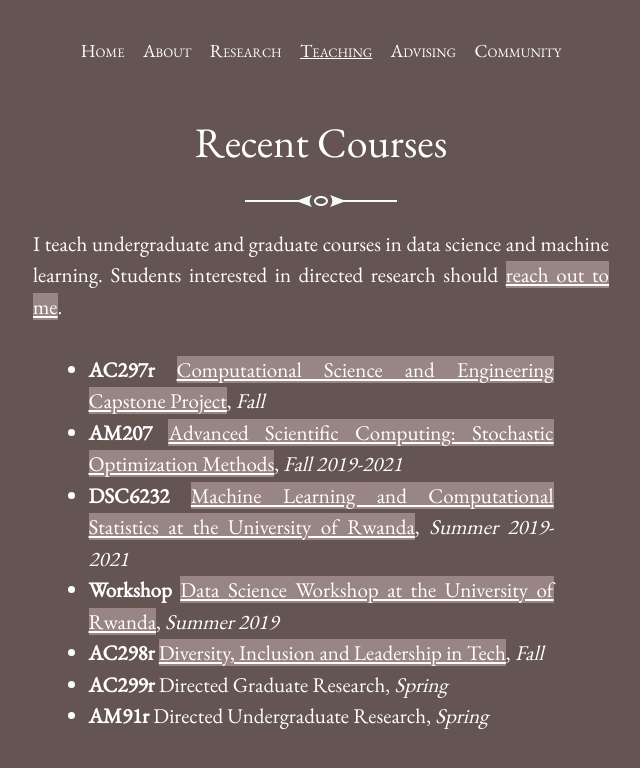
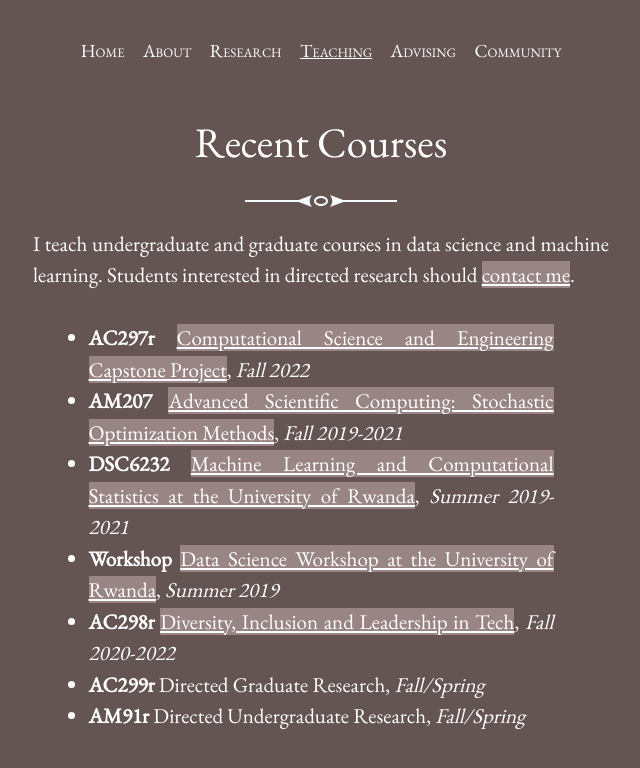
Before and after one commit to onefishy/onefishy.github.io, a Jekyll site: the page built from teaching.md, in a window 1280 px wide. Shown: the top 768 px of the page, without its empty margins (319-959 px from the left). Built offline with Jekyll 4.4.1, drawn with Linux system fonts in a browser that asks for light colours.

Commit message:
Update teaching.md

```diff
--- a/teaching.md
+++ b/teaching.md
@@ -3,12 +3,12 @@ layout: post
 title: Recent Courses
 ---
 
-I teach undergraduate and graduate courses in data science and machine learning. Students interested in directed research should [reach out to me](/advising.html).
+I teach undergraduate and graduate courses in data science and machine learning. Students interested in directed research should [contact me](/advising.html).
 
-* **AC297r** [Computational Science and Engineering Capstone Project](https://www.capstone.iacs.seas.harvard.edu), *Fall*<br>
-* **AM207** [Advanced Scientific Computing: Stochastic Optimization Methods](https://onefishy.github.io/am207/), *Fall 2019-2021*<br>
-* **DSC6232** [Machine Learning and Computational Statistics at the University of Rwanda](https://onefishy.github.io/Rwanda-Data-Science/), *Summer 2019-2021*<br>
-* **Workshop** [Data Science Workshop at the University of Rwanda](https://github.com/onefishy/rwanda_workshop), *Summer 2019*<br>
-* **AC298r** [Diversity, Inclusion and Leadership in Tech](https://onefishy.github.io/DIL_in_tech/), *Fall*<br>
-* **AC299r** Directed Graduate Research, *Spring*<br>
-* **AM91r** Directed Undergraduate Research, *Spring*
+* **AC297r** [Computational Science and Engineering Capstone Project](https://www.capstone.iacs.seas.harvard.edu), *Fall 2022*
+* **AM207** [Advanced Scientific Computing: Stochastic Optimization Methods](https://onefishy.github.io/am207/), *Fall 2019-2021*
+* **DSC6232** [Machine Learning and Computational Statistics at the University of Rwanda](https://onefishy.github.io/Rwanda-Data-Science/), *Summer 2019-2021*
+* **Workshop** [Data Science Workshop at the University of Rwanda](https://github.com/onefishy/rwanda_workshop), *Summer 2019*
+* **AC298r** [Diversity, Inclusion and Leadership in Tech](https://onefishy.github.io/DIL_in_tech/), *Fall 2020-2022*
+* **AC299r** Directed Graduate Research, *Fall/Spring*
+* **AM91r** Directed Undergraduate Research, *Fall/Spring*
```
